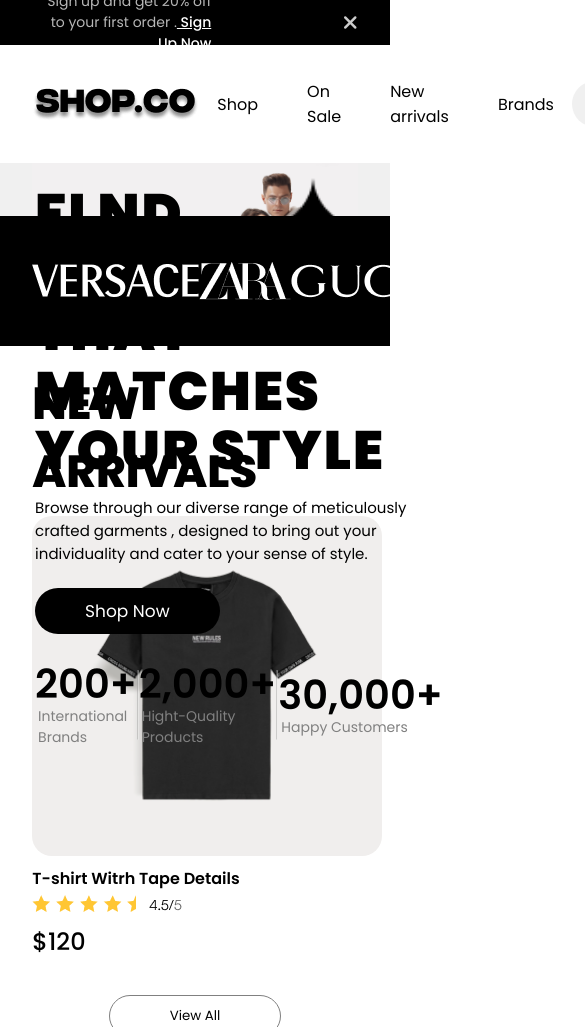
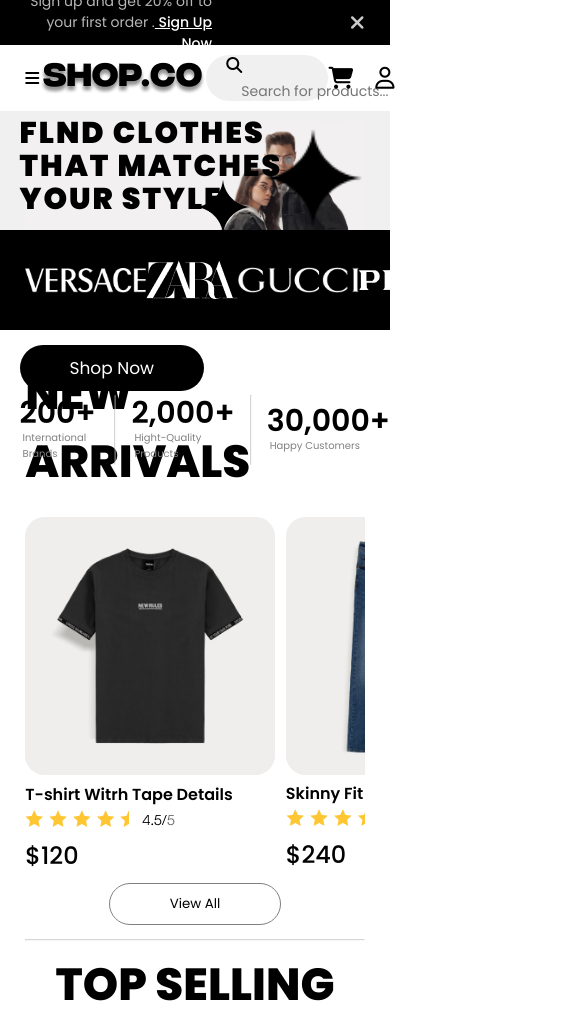
Before and after one commit to rajchovtiya/shop.com, a plain HTML site: page index.html in a window 390 px wide. Shown: the top 1027 px of the page, 585 px wide, since content can reach past the window. Drawn offline with nearby package versions, Linux system fonts and the light colour scheme.

Commit message:
web responisv

```diff
--- a/csspage/style.css
+++ b/csspage/style.css
@@ -7,9 +7,11 @@
     font-style: normal;
     transition: all 0.75s;
 }
-a{
+
+a {
     color: black;
 }
+
 body,
 html {
     height: 100%;
@@ -29,7 +31,8 @@ a {
     padding: 10px 8.3%;
 
 }
-img{
+
+img {
     object-fit: cover;
 }
 
@@ -269,7 +272,7 @@ img {
 
 .boys-produts-box {
     height: 470px;
-    width: 350px;
+    /* width: 350px; */
     /* border: 1px solid black; */
 }
 
@@ -394,6 +397,7 @@ img {
     right: 0;
     border-radius: 25px;
     height: 100%;
+    max-width: 400px;
 
 }
 
@@ -844,7 +848,8 @@ footer {
     font-weight: 500;
 }
 
-.cartbuttons,.cart-choosenug a {
+.cartbuttons,
+.cart-choosenug a {
     background-color: #000000;
     width: 68%;
     height: 52px;
@@ -857,6 +862,7 @@ footer {
     font-size: 17px;
 
 }
+
 .reviews-boxs {
     margin-top: 4%;
     width: 100%;
@@ -939,73 +945,88 @@ footer {
     grid-gap: 10px;
     margin-top: 3%;
 }
-.review-box{
+
+.review-box {
     border: 1px solid gray;
     border-radius: 20px;
     padding: 30px 30px;
 }
-.retingimgreview{
+
+.retingimgreview {
     display: flex;
     align-items: center;
     justify-content: space-between;
 }
-.retingimgreview img{
+
+.retingimgreview img {
     width: 25%;
 }
-.retingimgreview p{
+
+.retingimgreview p {
     color: gray;
     font-weight: 700;
     font-size: 35px;
 }
-.nameuser{
+
+.nameuser {
     display: flex;
     align-items: center;
     gap: 7px;
 }
-.nameuser h2{
+
+.nameuser h2 {
     font-size: 20px;
     font-weight: 600;
 }
-.user-ditels p{
+
+.user-ditels p {
     color: #7e7c7c;
     margin-top: 2%;
 }
-.userreviewtim p{
+
+.userreviewtim p {
     margin-top: 3.2%;
     color: #7e7c7c;
 }
-.lodamorreview{
+
+.lodamorreview {
     width: 100%;
     display: flex;
     align-items: center;
     justify-content: center;
     margin-top: 3%;
 }
-.lodamorreview button{
+
+.lodamorreview button {
     padding: 12px 45px;
     border-radius: 20px;
     background-color: transparent;
     border: 1px solid gray;
 }
-.cart_heding p{
+
+.cart_heding p {
     margin-top: 2%;
     color: gray;
     font-size: 15px;
 }
-.cart_heding p span{
+
+.cart_heding p span {
     color: black;
     font-size: 15px;
 
 }
-.All_cartProduct{
+
+.All_cartProduct {
     margin-top: 2%;
 }
-.Cart_boxheding h1{
+
+.Cart_boxheding h1 {
     font-weight: 700;
     font-size: 35px;
     letter-spacing: 0px;
 }
-.User_cartProduct{
+
+.User_cartProduct {
     margin-top: 1.5%;
     /* border: 1px solid black; */
     display: flex;
@@ -1013,14 +1034,16 @@ footer {
     justify-content: space-between;
     gap: 10px;
 }
-.cart_fristbox{
+
+.cart_fristbox {
     /* height:450px ; */
     width: 58%;
     border: 1px solid gray;
     border-radius: 20px;
     padding: 20px 30px;
 }
-.Cart-boxProducts{
+
+.Cart-boxProducts {
     display: flex;
     /* align-items: center; */
     gap: 15px;
@@ -1029,51 +1052,62 @@ footer {
     padding-bottom: 4%;
     padding-top: 2%;
 }
-.Content_productsimg{
+
+.Content_productsimg {
     display: flex;
     justify-content: space-between;
 }
-.Products_boxConten{
+
+.Products_boxConten {
     width: 100%;
     display: flex;
     flex-direction: column;
     justify-content: space-between;
 }
-.moeny_conten{
+
+.moeny_conten {
     display: flex;
     justify-content: space-between;
 }
-.Cart_prodctsimg img{
+
+.Cart_prodctsimg img {
     max-width: 120px;
     border-radius: 20px;
 }
-.contentsAllcart h2{
+
+.contentsAllcart h2 {
     margin-top: 2%;
     font-size: 17px;
     font-weight: 600;
 }
-.delete_cart i{
+
+.delete_cart i {
     cursor: pointer;
     color: red;
 }
-.contentsAllcart p{
+
+.contentsAllcart p {
     font-size: 14px;
     color: black;
     font-weight: 400;
     margin-top: 1%;
 }
-.contentsAllcart p span{
+
+.contentsAllcart p span {
     color: gray;
     margin-left: 6px;
 }
-.dicariment_icariment{
+
+.dicariment_icariment {
     display: flex;
 }
-.moenyCart h2 span{
+
+.moenyCart h2 span {
     font-size: 22px;
     font-weight: 600;
 }
-.dicariment_icariment{
+
+.dicariment_icariment {
     padding: 10px 20px;
     background-color: #f0f0f0;
     border-radius: 20px;
@@ -1082,10 +1116,12 @@ footer {
     align-items: center;
     justify-content: space-between;
 }
-.dicariment_icariment i{
+
+.dicariment_icariment i {
     cursor: pointer;
 }
-.Cart_secondbox{
+
+.Cart_secondbox {
     border: 1px solid gray;
     padding: 20px 30px;
     border-radius: 20px;
@@ -1093,42 +1129,59 @@ footer {
     width: 45%;
 
 }
-.cart_oder h1{
+
+.cart_oder h1 {
     font-size: 30px;
     font-weight: 600;
 }
-.Subtotal,.Disconut,.DeliverFee,.Total{
+
+.Subtotal,
+.Disconut,
+.DeliverFee,
+.Total {
     display: flex;
     justify-content: space-between;
     align-items: center;
     width: 100%;
 }
-.Subtotal p,.Disconut p,.DeliverFee p,.Total p{
+
+.Subtotal p,
+.Disconut p,
+.DeliverFee p,
+.Total p {
     color: gray;
     margin-top: 4%;
 }
 
-.Subtotal h2 span,.Disconut h2 span,.DeliverFee h2 span,.Total h2 span{
+.Subtotal h2 span,
+.Disconut h2 span,
+.DeliverFee h2 span,
+.Total h2 span {
     font-size: 20px;
     font-weight: 600;
 }
-.Disconut h2 span{
+
+.Disconut h2 span {
     color: #FF3333;
 }
-.Total p{
+
+.Total p {
     font-size: 17px;
     font-weight: 500;
 }
-.Total h2 span{
+
+.Total h2 span {
     font-size: 22px;
 }
-.Cart_MoenyApply{
+
+.Cart_MoenyApply {
     display: flex;
     align-items: center;
     justify-content: space-between;
     margin-top: 4%;
 }
-.Add_promoCode{
+
+.Add_promoCode {
     padding: 12px 20px;
     background-color: #f0f0f0;
     border-radius: 20px;
@@ -1137,15 +1190,18 @@ footer {
     gap: 12px;
     width: 51%;
 }
-.Add_promoCode i{
+
+.Add_promoCode i {
     font-size: 17px;
 }
-.Add_promoCode input{
+
+.Add_promoCode input {
     background-color: transparent;
     outline: none;
     border: none;
 }
-.Cart_MoenyApply button{
+
+.Cart_MoenyApply button {
     background-color: black;
     color: white;
     padding: 13px 80px;
@@ -1153,7 +1209,8 @@ footer {
     border: none;
 
 }
-.Product_checkout{
+
+.Product_checkout {
     background-color: black;
     display: flex;
     align-items: center;
@@ -1164,20 +1221,254 @@ footer {
     border-radius: 20px;
     cursor: pointer;
 }
-.Product_checkout button{
+
+.Product_checkout button {
     background-color: transparent;
     border: none;
     color: white;
 }
-.Product_checkout i{
+
+.Product_checkout i {
     color: white;
 }
-.offerand_moeay{
+
+.offerand_moeay {
     display: flex;
     align-items: center;
     gap: 20px;
 }
 
-@media(max-width:1500px){
+.manu_bar,
+.cloj {
+    display: none;
+}
+
+@media(max-width:1500px) {
+    .slidbox {
+        height: 240px;
+        min-width: 433px;
+        padding: 51px 52px;
+    }
+
+    .prodects-usej {
+        justify-content: start;
+        gap: 25px;
+    }
+
+    .produts-img,
+    .boys-produts-box {
+        height: auto;
+    }
+
+    .produts-img img {
+        width: auto;
+        max-width: 350px;
+    }
 
 }
+
+@media(max-width:1400px) {
+
+    /* .boys-produts-box {
+        /* height: 470px;
+        width: 350px; */
+    /* }  */
+    .slidbox {
+        height: 202px;
+        min-width: 359px;
+        padding: 31px 46px;
+    }
+
+    .casual,
+    .formal {
+        height: 260px;
+    }
+
+    .style_box {
+        height: auto;
+        padding: 20px 5%;
+    }
+
+    .barnd {
+        bottom: -23.5%;
+    }
+
+    .boys-produts-box {
+        margin-top: 3%;
+    }
+
+    .produts-img img {
+        border-radius: 20px;
+    }
+
+    .prodcuts-box {
+        display: flex;
+        justify-content: space-between;
+        overflow: scroll;
+    }
+}
+
+@media(max-width:1200px) {
+    .barnd {
+        bottom: -21.5%;
+    }
+
+    .arrlvals-produts {
+        margin-top: 13%;
+    }
+
+    .padding {
+        padding: 10px 6.5%;
+    }
+
+    .footerheder h2 {
+        font-size: 32px;
+        line-height: 1.4;
+    }
+
+    footer {
+        height: auto;
+        margin-top: 16%;
+    }
+
+    .footer-heders {
+        height: 120px;
+    }
+
+    .barnd img {
+        max-width: 121px;
+    }
+
+    .slidbox {
+        height: 202px;
+        min-width: 100%;
+        padding: 31px 35px;
+    }
+
+    .img-conten h2 {
+        font-size: 40px;
+    }
+
+    .prodects-usej h1 {
+        font-size: 30px;
+    }
+
+    .textperegrph-img {
+        max-width: 430px;
+    }
+
+    .nav-links {
+        gap: 0px;
+    }
+
+    .prodects-usej {
+        gap: 15px;
+    }
+
+    .imgaerotwo {
+        max-width: 100px;
+    }
+}
+
+@media(max-width:1023px) {
+    .nav-links {
+        position: absolute;
+        display: list-item;
+        width: 20%;
+        height: 100vh;
+        background-color: rgb(243, 238, 238);
+        top: 19%;
+        z-index: 111;
+        left: -100%;
+        border-top-right-radius: 10px;
+        border-bottom-right-radius: 10px;
+    }
+
+    .manu_bar,
+    .cloj {
+        display: block;
+        cursor: pointer;
+    }
+
+    .cloj {
+        position: absolute;
+        top: 2%;
+        right: 5%;
+    }
+
+    .nav-links li {
+        margin-top: 12%;
+    }
+
+    .nav-links li a {
+        font-size: 20px;
+    }
+
+    .barnd {
+        height: 100px;
+        bottom: -18.5%
+    }
+
+    .prodects-usej p {
+        font-size: 10px;
+    }
+
+    .footer-heders {
+        padding: 20px 14px;
+    }
+
+    .footerheder h2 {
+        font-size: 26px;
+    }
+
+    .footer-conten {
+        margin-top: 9%;
+        gap: 25px;
+    }
+
+    .footerBox {
+        margin-top: 5%;
+    }
+
+    .produts-img {
+        height: 285px;
+    }
+
+    .casual,
+    .formal {
+        height: 179px;
+    }
+
+    .produts-img img {
+        max-width: 250px;
+        height: 100%;
+    }
+
+    .produts-img {
+        height: 258px;
+    }
+
+    .style_box {
+        padding: 20px 2%;
+    }
+}
+
+@media(max-width:950px) {
+    .img-conten {
+        left: 5%;
+        top: 3%;
+    }
+
+    .img-conten h2 {
+        font-size: 30px;
+    }
+
+    .textperegrph-img {
+        max-width: 351px;
+    }
+
+    .prodects-usej {
+        margin-top: 1%;
+
+    }
+}
--- a/index.html
+++ b/index.html
@@ -27,6 +27,10 @@
             </div>
         </div>
         <div class="nav-bar padding">
+            <div class="manu_bar">
+                <i class="fa-solid fa-bars"></i>
+            </div>
+
             <div class="nav-logo">
                 <a href="#"><img src="img/SHOP.CO.png" alt=""></a>
             </div>
@@ -36,6 +40,9 @@
                 <li><a href="#">On Sale</a></li>
                 <li><a href="#">New arrivals</a></li>
                 <li><a href="#">Brands</a></li>
+                <div class="cloj">
+                    <i class="fa-solid fa-xmark"></i>
+                </div>
             </ul>
 
             <div class="sech-bar">
--- a/jspage/script.js
+++ b/jspage/script.js
@@ -1,5 +1,12 @@
 
 $(function () {
+    document.querySelector(".manu_bar i").addEventListener("click", () => {
+        document.querySelector(".nav-links").style.left="0%"
+    })
+    document.querySelector(".cloj i").addEventListener("click",()=>{
+        document.querySelector(".nav-links").style.left="-100%"
+
+    })
 
     $('.slider').slick({
         centerMode: true,
@@ -10,12 +17,12 @@ $(function () {
         nextArrow: `.slick-arrow1`,
         responsive: [
             {
-                breakpoint: 768,
+                breakpoint: 1023,
                 settings: {
                     arrows: true,
                     centerMode: true,
                     centerPadding: '40px',
-                    slidesToShow: 4
+                    slidesToShow: 2,
                 }
             },
             {
```
Lines whose indentation alone changed are shown as unchanged.
